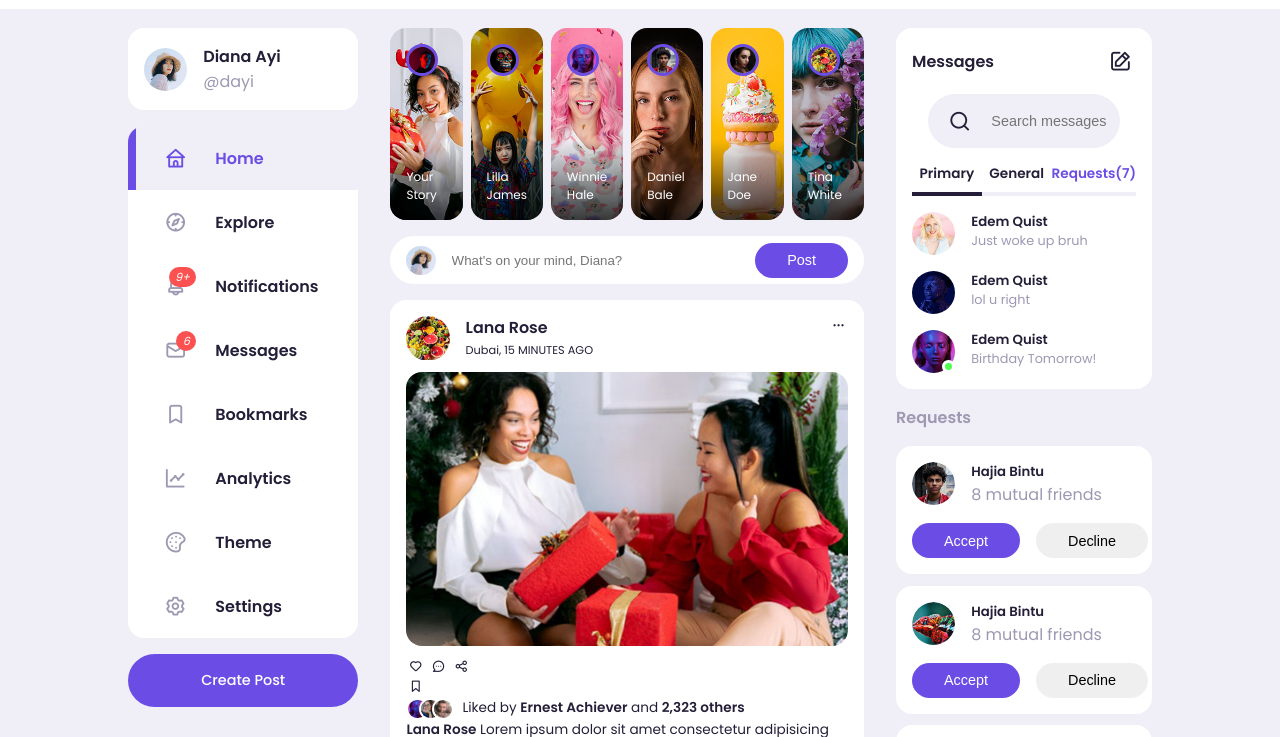
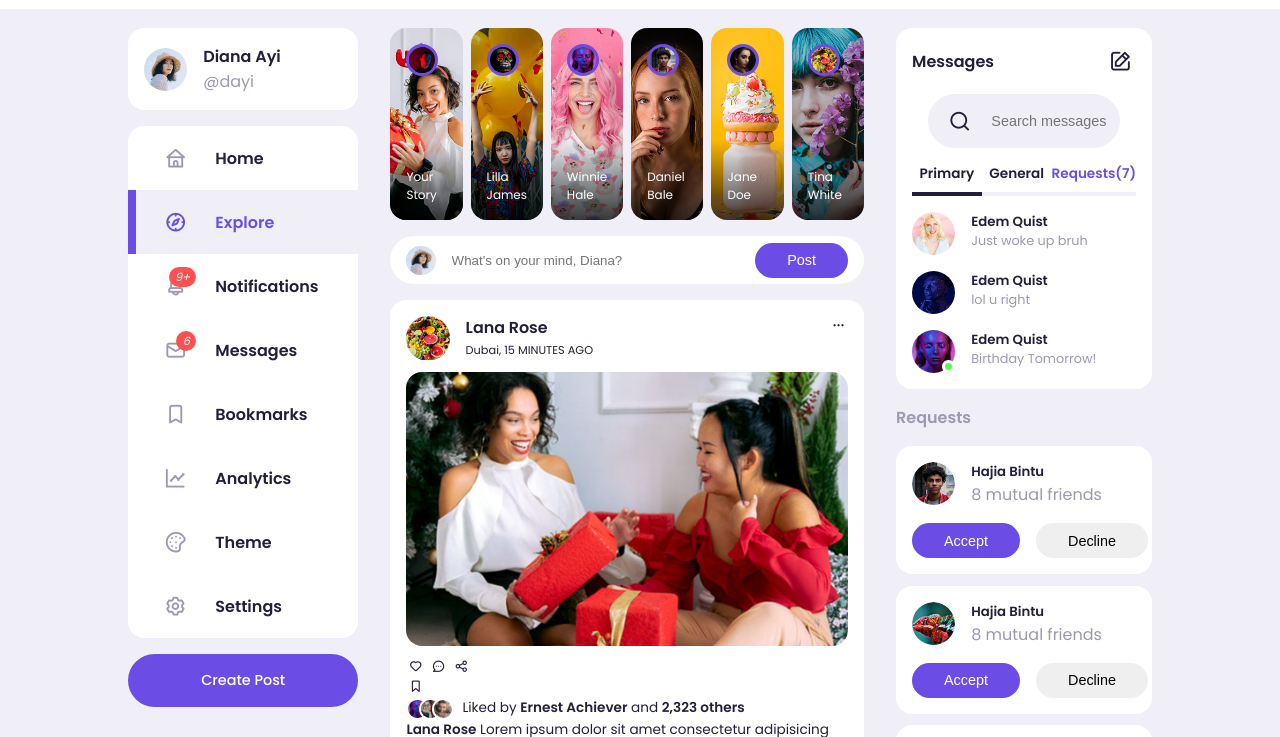
Before and after one commit to ebraheemfataar/social-media-clone, a plain HTML site: page index.html in a window 1280 px wide. Both pictures are taken after a click on the link "Explore". Shown: the part 58-795 px from the top of the page. Drawn offline with nearby package versions, Linux system fonts and the light colour scheme.

Commit message:
Added initial Javascript

```diff
--- a/index.html
+++ b/index.html
@@ -11,6 +11,7 @@
     />
     <!-- STYLESHEET -->
     <link rel="stylesheet" href="./style.css" />
+    <script defer src="./index.js"></script>
   </head>
   <body>
     <nav>
--- a/index.js
+++ b/index.js
@@ -0,0 +1,26 @@
+/*=========== SIDEBAR ===========*/
+const menuItems = document.querySelectorAll(".menu-item");
+console.log(menuItems);
+// remove active class from all menu items
+const changeActiveItem = () => {
+  menuItems.forEach((item) => {
+    console.log(item);
+    item.classList.remove("active");
+  });
+};
+
+menuItems.forEach((item) => {
+  item.addEventListener("click", () => {
+    changeActiveItem();
+    item.classList.add("active");
+    if (item.id != "notifications") {
+      document.querySelector(".notifications-popup").style.display = "none";
+    } else {
+      document.querySelector(".notifications-popup").style.display = "block";
+      document.querySelector(
+        "#notifications .notification-count"
+      ).style.display = "none";
+    }
+  });
+});
+/*=========== SIDEBAR ===========*/
```
